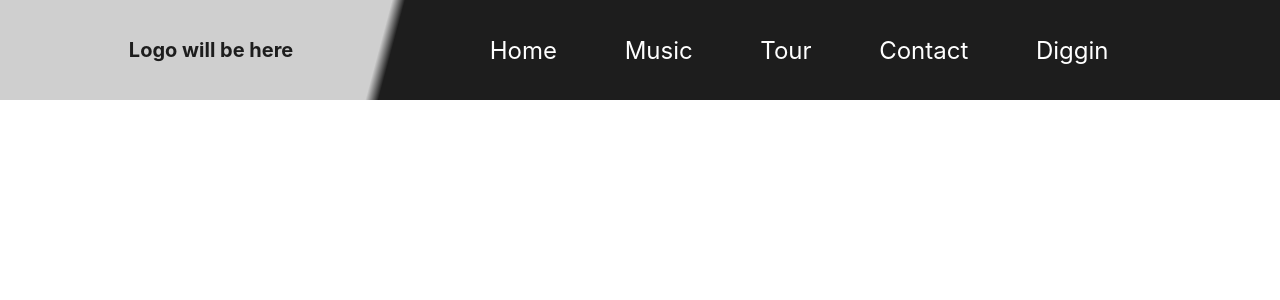
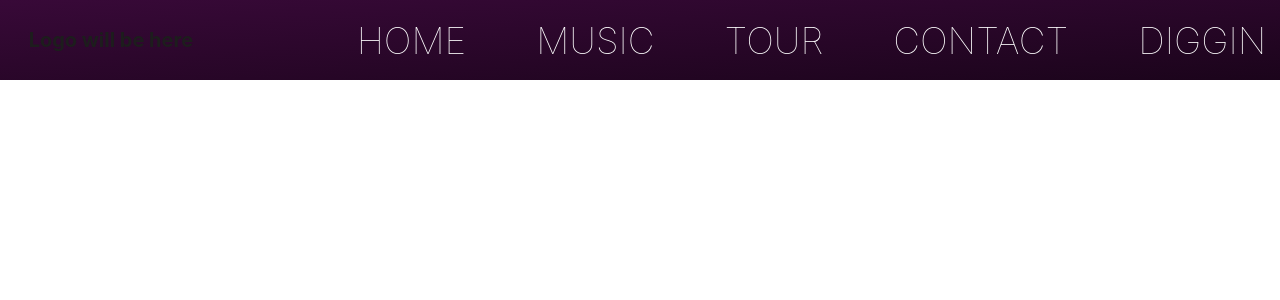
Before and after one commit to markbayor/danielorpi_web, a Next.js app: page /components/Navbar in a window 1280 px wide. Shown: the top 300 px of the page. Built offline with nearby package versions, Linux system fonts and the light colour scheme.

Commit message:
styiling refactor and  some styling

```diff
--- a/pages/music.tsx
+++ b/pages/music.tsx
@@ -23,7 +23,6 @@ export default function Music({ songs }: MusicProps) {
       </Head>
       <Navbar />
       <main className='main'>
-        <h1>Daniel Orpi's Music page</h1>
         <div className='cards__container'>{songs && songs.map((song) => <SongCard song={song} />)}</div>
       </main>
       <footer className='footer'>
--- a/styles/abstracts/_variables.scss
+++ b/styles/abstracts/_variables.scss
@@ -1,13 +1,21 @@
 
-$color-primary: rgb(172, 121, 63);
-$color-primary-light: rgb(180, 149, 113);
-$color-primary-dark: rgb(182, 120, 50);
+$color-primary: #FF1FFF;
+$color-primary-light: #ff57ff;
+$color-primary-light-2: #ff83ff;
+$color-primary-light-3: #ffbdff;
+$color-primary-light-4: #ffdaff;
+$color-primary-light-5: #ffebff;
+$color-primary-dark: #c51dc5;
+$color-primary-dark-2: #941794;
+$color-primary-dark-3: #680f68;
+$color-primary-dark-4: #380938;
+$color-primary-dark-5: #1b041b;
 
 $color-grey-light: #eee;
-$color-grey-light-2: rgb(233, 233, 233);
-$color-grey-light-3: rgb(207, 207, 207);
+$color-grey-light-2: rgba(233, 233, 233);
+$color-grey-light-3: rgba(207, 207, 207);
 
-$color-grey-dark: rgb(133, 133, 133);
-$color-grey-dark-2: rgb(95, 95, 95);
-$color-grey-dark-3: rgb(59, 59, 59);
-$color-grey-dark-4: rgb(29, 29, 29);
+$color-grey-dark: rgba(133, 133, 133);
+$color-grey-dark-2: rgba(95, 95, 95);
+$color-grey-dark-3: rgba(59, 59, 59);
+$color-grey-dark-4: rgba(29, 29, 29);
--- a/styles/base/_base.scss
+++ b/styles/base/_base.scss
@@ -6,8 +6,6 @@ html,
 body {
   padding: 0;
   margin: 0;
-  font-family: -apple-system, BlinkMacSystemFont, Segoe UI, Roboto, Oxygen, Ubuntu, Cantarell, Fira Sans, Droid Sans, Helvetica Neue,
-    sans-serif;
 }
 
 
--- a/styles/components/_button.scss
+++ b/styles/components/_button.scss
@@ -6,18 +6,19 @@
     text-decoration: none;
     transition: all 0.2s;
     color: $color-grey-dark-4;
+
   }
   &--nav {
     &:link,
     &:visited {
       color: #fff;
-      background-color: $color-grey-dark-4;
+      background-color: inherit;
       padding: 2rem 2.5rem;
+      margin: 1rem;
     }
 
     &:hover {
-      background-color: $color-grey-dark;
-      color: $color-grey-dark-4;
+      color: $color-primary;
       transform: scale(1.05);
     }
   }
--- a/styles/components/_navbar.scss
+++ b/styles/components/_navbar.scss
@@ -6,10 +6,14 @@
 
 .navigation {
   display: flex;
-  flex: 0 0 55%;
+  flex: 0 0 50%;
   flex-direction: row;
   justify-content: space-evenly;
   align-items: center;
-  font-size: 2.4rem;
-  margin-left: 2.5rem;
+  font-size: 3.7rem;
+  font-weight: 100;
+  margin-left: 10rem;
+  margin-right: -5rem;
+  text-transform: uppercase;
+
 }
--- a/styles/components/_songcard.scss
+++ b/styles/components/_songcard.scss
@@ -5,10 +5,11 @@
   flex-direction: column;
   justify-content: center;
   align-items: center;
-  margin: 2rem;
+  height: fit-content;
+  margin: 2rem 4rem;
   border-radius: 2px;
   padding: .5rem;
-  transition: all .3s;
+  transition: all .2s ease-in;
 
   z-index: 99999999;
   background-color: $color-grey-dark-4;
@@ -17,14 +18,24 @@
 
   &:hover,
   &:focus {
-    transform: scale(1.4);
+    transform: scale(1.3);
     z-index: 9999999999;
     box-shadow: 0 1rem 2rem rgba(0,  0, 0, .6);
   }
 
+  &:hover > &:not(:hover) {
+    transform: scale(90%);
+  }
+
   &:hover .undercard {
-    transform: translateY(100%);
+    transform: translateY(99.2%);
     box-shadow: 0 1rem 2rem rgba(0,  0, 0, .3);
+    // width: 150%;
+    // height: 110%;
+    // left: -25%;
+    border: solid 1px $color-primary-light-5;
+    border-top-left-radius: 0;
+    border-top-right-radius: 0;
   }
 
   &__hero {
@@ -42,24 +53,26 @@
 
   padding: 2rem 3rem;
   position: absolute;
+  border-radius: 3px;
   bottom: 0;
   left: 0;
-  background-color: tomato;
+  background-image: linear-gradient(to bottom, $color-grey-dark-4 95%, $color-grey-dark-3 98%);
   width: 100%;
   display: flex;
   flex-direction: column;
   justify-content: center;
   align-items: center;
-  transition: transform .3s, z-index .1s .3s;
+  transition: all .2s;
   z-index: -1;
 
   &__info-container {
-
+    color: #fff;
   }
 
   &__info {
+
     &--container {
-
+      color: #fff;
     }
 
     &--name {
@@ -77,7 +90,7 @@
 
   &__url {
     &--container {
-
+      color: #fff;
     }
 
     &--icon {
--- a/styles/globals.scss
+++ b/styles/globals.scss
@@ -1,4 +1,5 @@
 @import './base/base';
+@import './base/typography';
 
 @import "./pages/home";
 @import "./pages/music";
--- a/styles/layout/_header.scss
+++ b/styles/layout/_header.scss
@@ -4,9 +4,12 @@
     justify-content: space-evenly;
     align-items: center;
     width: 100vw;
-    height: 10rem;
+    height: 8rem;
     overflow: hidden;
 
-    z-index: 1000;
-    background-image: linear-gradient(105deg, $color-grey-light-3 30%, $color-grey-dark-4 31%, $color-grey-dark-4 100%);
+    position: fixed;
+    top: 0;
+    left: 0;
+    z-index: 99999999999999999999;
+    background-image: linear-gradient(to right bottom, $color-primary-dark-4 , $color-primary-dark-5 );
 }
--- a/styles/layout/_main.scss
+++ b/styles/layout/_main.scss
@@ -1,6 +1,6 @@
 .main {
   padding: 3rem 2rem;
-  padding-top: 0;
+  padding-top: 12rem;
   flex: 1;
   display: flex;
   flex-direction: column;
--- a/styles/pages/_music.scss
+++ b/styles/pages/_music.scss
@@ -12,8 +12,17 @@
 .cards__container {
     display: flex;
     flex-direction: row;
+    align-content: flex-start;
     flex-wrap: wrap;
     padding: 1rem 3rem;
+
+    // background-image: linear-gradient(to left bottom, $color-primary-light-4);
+    background-color: $color-primary-light-5;
+    margin: 1rem;
+    margin-top: 3rem;
+    width: 100vw;
+    min-height: 150vh;
+    border-radius: 3px;
 }
 
 @media (max-width: 600px) {
```
Also changed, not shown: pages/components/NewsletterForm.tsx (+5 -5 lines).
